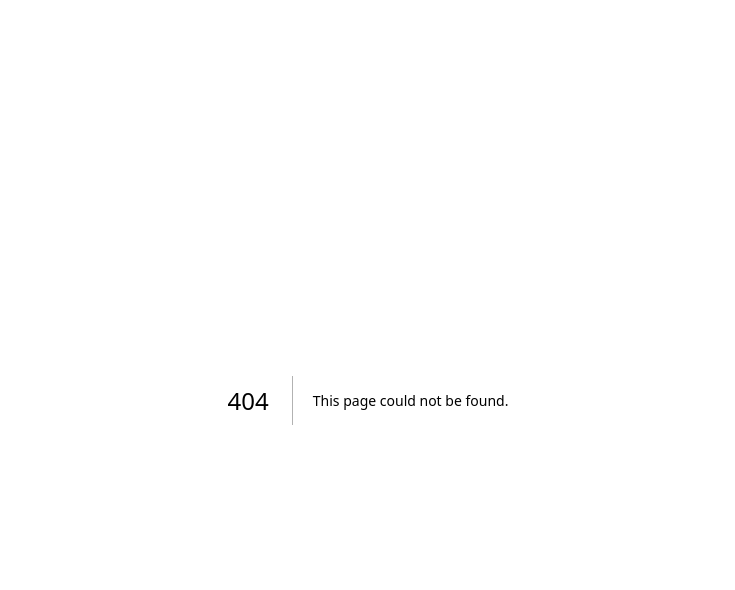
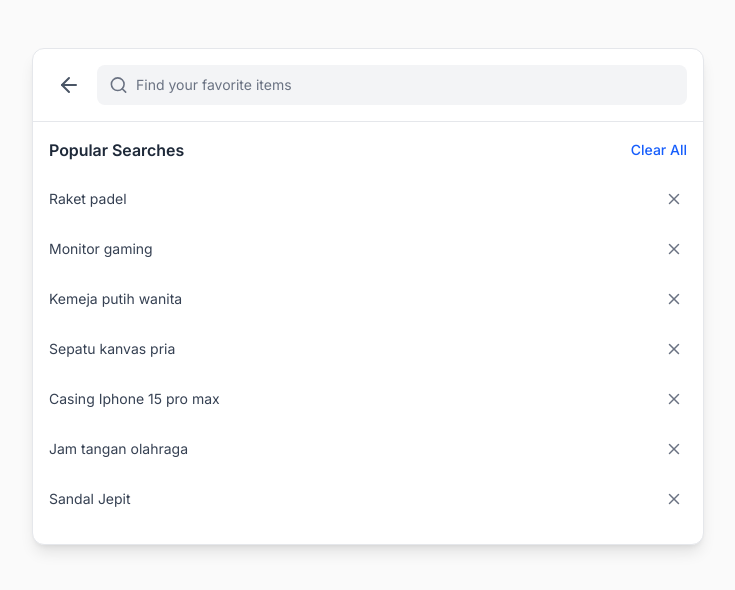
Before and after one commit to AryaGoberto/shopora, a Next.js app: page /search in a window 1280 px wide. Before the commit this address had no page. Shown: the top 590 px of the page, without its empty margins (272-1007 px from the left). Built offline with nearby package versions, Linux system fonts and the light colour scheme.

Commit message:
page search awal

```diff
--- /dev/null
+++ b/app/search/page.tsx
@@ -0,0 +1,105 @@
+// app/search/page.tsx
+"use client";
+
+import { useState } from 'react';
+import { useRouter } from 'next/navigation';
+import { ArrowLeft, Search, X } from 'lucide-react';
+
+// Data tiruan (mock) dari screenshot Anda
+const dummyPopularSearches = [
+  "Raket padel",
+  "Monitor gaming",
+  "Kemeja putih wanita",
+  "Sepatu kanvas pria",
+  "Casing Iphone 15 pro max",
+  "Jam tangan olahraga",
+  "Sandal Jepit",
+];
+
+export default function SearchPage() {
+  const router = useRouter();
+  const [searchHistory, setSearchHistory] = useState(dummyPopularSearches);
+
+  // Fungsi untuk menghapus satu item dari riwayat
+  const handleRemoveItem = (itemToRemove: string) => {
+    setSearchHistory(prevHistory =>
+      prevHistory.filter(item => item !== itemToRemove)
+    );
+  };
+
+  // Fungsi untuk menghapus semua riwayat
+  const handleClearAll = () => {
+    setSearchHistory([]);
+  };
+
+  return (
+    // --- DIV YANG SUDAH DIPERBAIKI (TANPA KOMENTAR) ---
+    <div className="h-screen bg-white text-gray-900 flex flex-col
+                    md:h-auto
+                    md:max-w-2xl
+                    md:mx-auto
+                    md:mt-12
+                    md:rounded-xl
+                    md:border
+                    md:border-gray-200
+                    md:shadow-lg"
+    >
+
+      {/* 1. Header: Tombol Kembali & Search Bar */}
+      <header className="flex items-center gap-2 p-4 border-b border-gray-200">
+        <button
+          onClick={() => router.back()} // Menggunakan router untuk kembali
+          className="p-2 text-gray-600 hover:text-gray-900 rounded-full"
+          aria-label="Kembali"
+        >
+          <ArrowLeft size={24} />
+        </button>
+
+        {/* Search Input */}
+        <div className="flex-1 flex items-center gap-2 bg-gray-100 rounded-lg px-3 py-2.5">
+          <Search size={20} className="text-gray-500" />
+          <input
+            type="text"
+            placeholder="Find your favorite items"
+            className="w-full bg-transparent outline-none text-sm placeholder-gray-500"
+          />
+        </div>
+      </header>
+
+      {/* 2. Konten: Popular Searches */}
+      <main className="p-4 md:pb-6">
+        {/* Judul dan Tombol Clear All */}
+        <div className="flex justify-between items-center mb-4">
+          <h2 className="font-semibold text-base text-gray-800">
+            Popular Searches
+          </h2>
+          <button
+            onClick={handleClearAll}
+            className="text-sm text-blue-600 hover:text-blue-800 font-medium"
+          >
+            Clear All
+          </button>
+        </div>
+
+        {/* Daftar Riwayat Pencarian */}
+        <div className="space-y-2">
+          {searchHistory.map((item) => (
+            <div
+              key={item}
+              className="flex justify-between items-center py-2"
+            >
+              <span className="text-sm text-gray-700">{item}</span>
+              <button
+                onClick={() => handleRemoveItem(item)}
+                className="p-1 text-gray-500 hover:text-gray-800 rounded-full"
+                aria-label={`Hapus ${item}`}
+              >
+                <X size={18} />
+              </button>
+            </div>
+          ))}
+        </div>
+      </main>
+    </div>
+  );
+}
```
Also changed, not shown: public/image/logo_shopora.svg (deleted), 1 other file (tests, documents, lock files or other folders).
